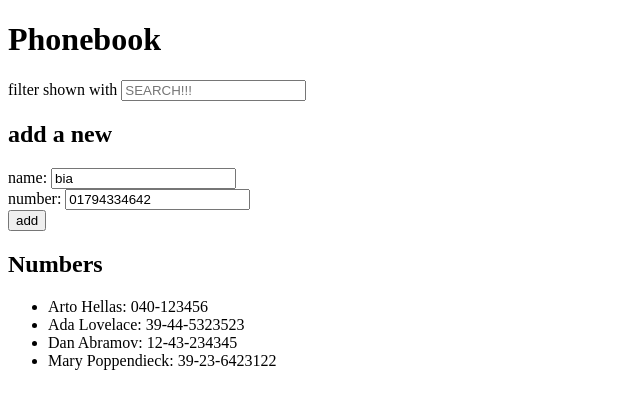
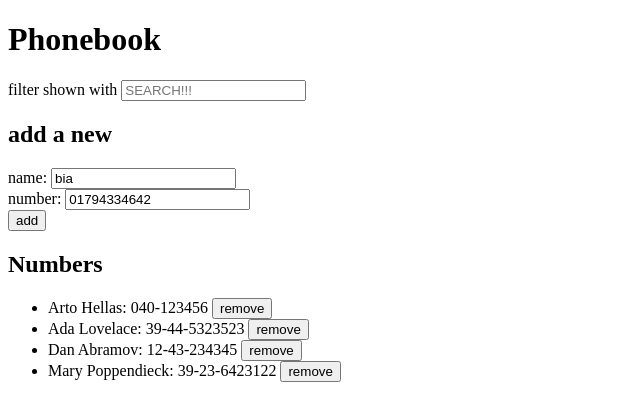
Before and after one commit to bebob2/vite-fs-phonebook, a React (Vite) app: page / in a window 1280 px wide. Shown: the top 420 px of the page, without its empty margins (0-640 px from the left). Built offline with nearby package versions, Linux system fonts and the light colour scheme.

Commit message:
added remove function

```diff
--- a/src/app.jsx
+++ b/src/app.jsx
@@ -83,6 +83,10 @@ const App = () => {
     );
   };
 
+  const handleRemove = (id) => () => {
+    setPersons(persons.filter((person, index) => index !== id));
+  };
+
   return (
     <div>
       <h1>Phonebook</h1>
@@ -117,7 +121,8 @@ const App = () => {
           return (
             <li key={index}>
               <Field value={name} setValue={setKeyPerson("name", index)} />:{" "}
-              <Field value={number} setValue={setKeyPerson("number", index)} />
+              <Field value={number} setValue={setKeyPerson("number", index)} />{" "}
+              <button onClick={handleRemove(index)}>remove</button>
             </li>
           );
         })}
```
